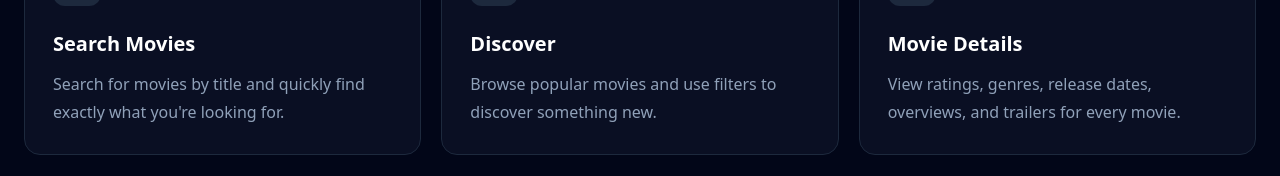
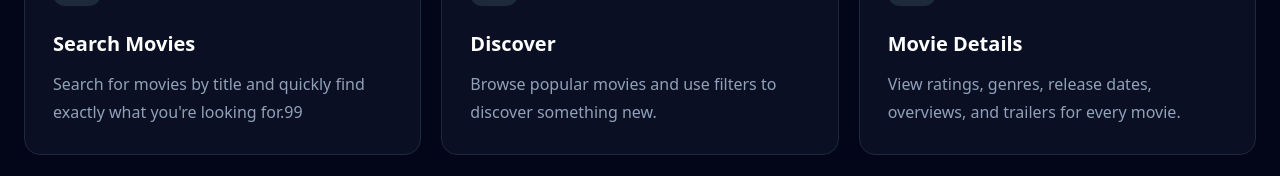
Before and after one commit to Amiralizargar/Movie-App, a Next.js app: page / in a window 1280 px wide. Shown: the part 1162-1338 px from the top of the page. Built offline with nearby package versions, Linux system fonts and the light colour scheme.

Commit message:
Create new version

```diff
--- a/app/page.tsx
+++ b/app/page.tsx
@@ -116,7 +116,7 @@ export default function Home() {
 
               <p className="mt-3 leading-7 text-slate-400">
                 Search for movies by title and quickly find exactly what
-                you're looking for.
+                you're looking for.99
               </p>
             </div>
 
```
